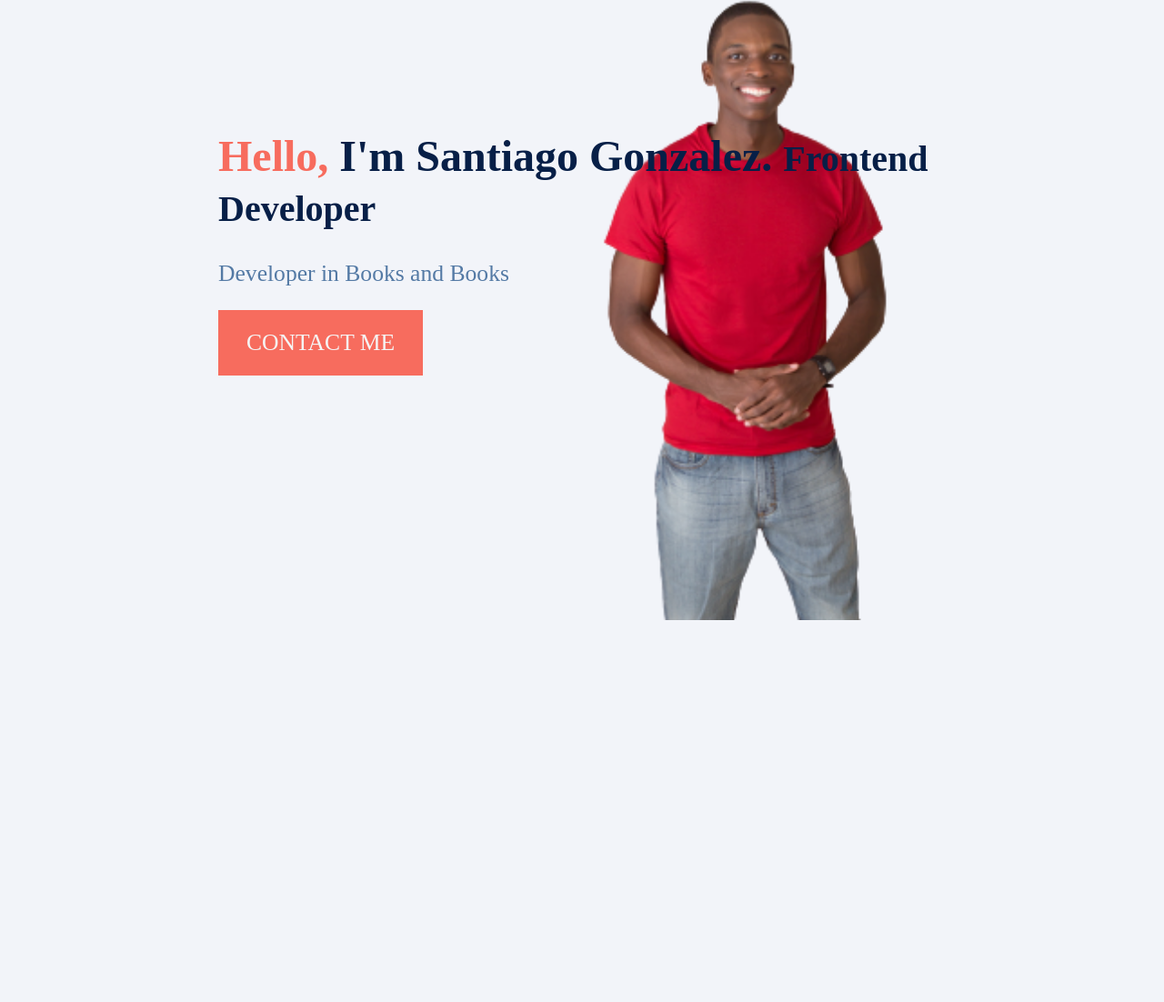
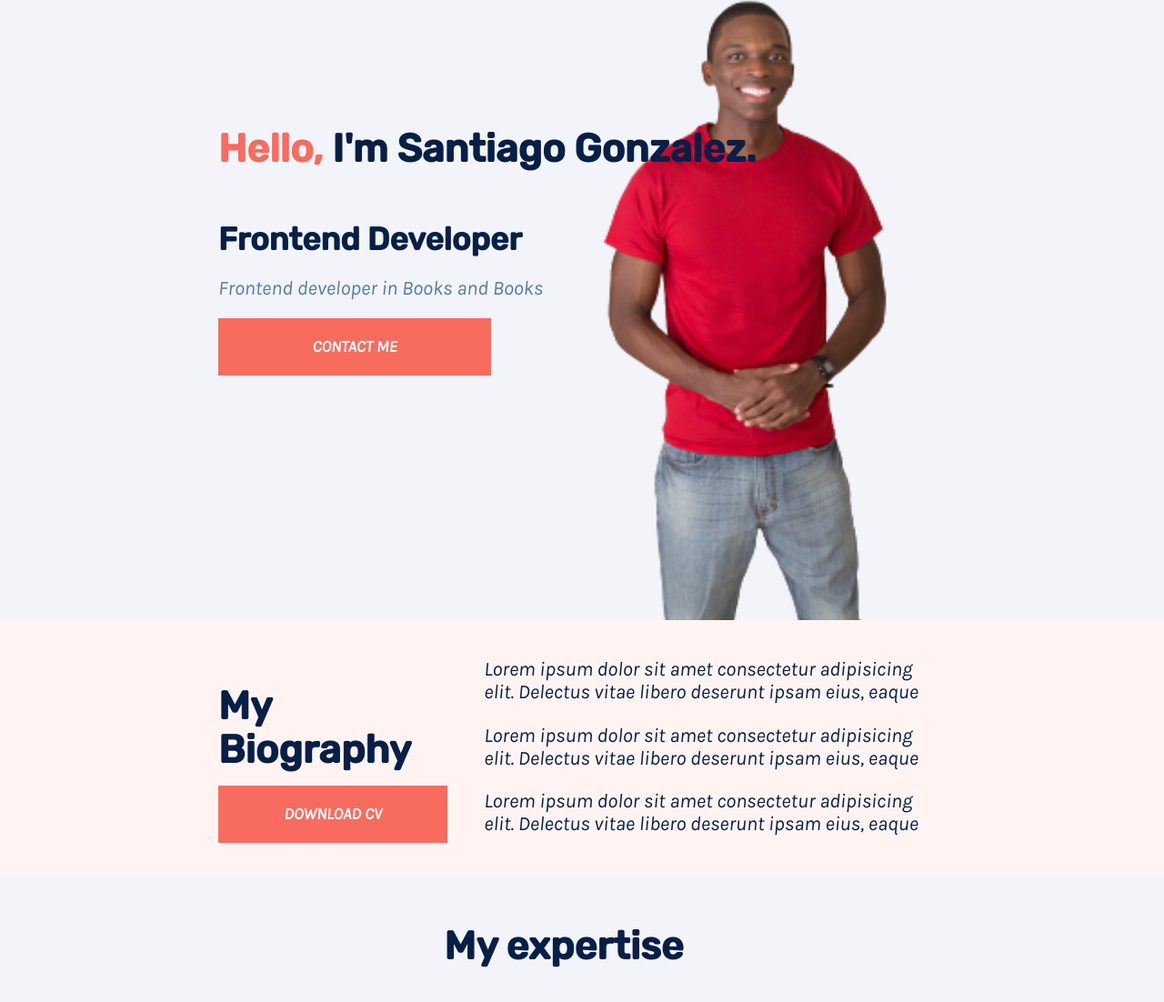
Before and after one commit to saniag081/Portafolio-layout, a plain HTML site: page index.html in a window 1280 px wide. Shown: the part 158-1260 px from the top of the page at 91% size. Before the commit the page ends 840 px from the top, so only its background shows below. Drawn offline with Linux system fonts and the light colour scheme.

Commit message:
added section biography

```diff
--- a/index.html
+++ b/index.html
@@ -4,34 +4,51 @@
 	<meta charset="UTF-8">
 	<meta http-equiv="X-UA-Compatible" content="IE=edge">
 	<meta name="viewport" content="width=device-width, initial-scale=1.0">
+	<link rel="preconnect" href="https://fonts.gstatic.com">
+	<link href="https://fonts.googleapis.com/css2?family=Karla:ital@1&family=Rubik:wght@500&display=swap" rel="stylesheet">
 	<link rel="stylesheet"href="./src/styles/main.css" />
 	<link rel="stylesheet"href="./src/styles/normalice.css" />
 	<title>Portafolio</title>
 </head>
 <body>
-	<main class="container">
-		<article class="hero">
+
+		<article class="u-sections hero">
 			<div class="container">
 				<div class="hero-content">
 					<h1 class="title">
 						<span>Hello,</span> I'm Santiago Gonzalez.
-						<strong>Frontend Developer</strong>
 					</h1>
-					<p>Developer in Books and Books</p>
+					<h2 class="title"><strong>Frontend Developer</strong></h2>
+					<p>Frontend developer in Books and Books</p>
 					<button class="u-button">Contact me</button>
 				</div>
 			</div>
 		</article>
-		<article class="biography"></article>
-		<article class="expertise">
-			<section class="expertise-sections"></section>
-			<section class="expertise-sections"></section>
-			<section class="expertise-sections"></section>
+		<article class="u-sections biography">
+			<div class="container is-short">
+				<div class="biography-titles">
+					<h2 class="title">My Biography</h2>
+					<button class="u-button">Download CV</button>
+				</div>
+				<div>
+					<p>Lorem ipsum dolor sit amet consectetur adipisicing elit. Delectus vitae libero deserunt ipsam eius, eaque</p>
+					<p>Lorem ipsum dolor sit amet consectetur adipisicing elit. Delectus vitae libero deserunt ipsam eius, eaque</p>
+					<p>Lorem ipsum dolor sit amet consectetur adipisicing elit. Delectus vitae libero deserunt ipsam eius, eaque</p>
+				</div>
+			</div>
+		</article>
+		<article class="expertise u-sections">
+			<div class="container is-column">
+					<h2 class="title">My expertise</h2>
+				<section class="expertise-sections"></section>
+				<section class="expertise-sections"></section>
+				<section class="expertise-sections"></section>
+			</div>
 		</article>
 		<article class="contact">
 			<footer></footer>
 		</article>
-	</main>
+
 	<script src="./src/js/main.js"></script>
 </body>
 </html>
--- a/src/styles/main.css
+++ b/src/styles/main.css
@@ -1,4 +1,6 @@
 :root{
+	/* brand colors */
+	--color-provincial-pink: #fff4f2;
 	/* coloers */
 	--color-primary: #f76c5e;
 	--color-primary-hilghlight: #f68e5f;
@@ -11,10 +13,10 @@
 	--bacground-primary: #f2f4f9;
 	/* font-size */
 	--font-size-base: 10px;
-	--font-size-sm: 1.2rem;
-	--font-size-md: 1.6rem;
-	--font-size-lg: 2.5rem;
-	--font-size-xl: 3rem;
+	--font-size-sm: 1.8rem;
+	--font-size-md: 2.2rem;
+	--font-size-lg: 3.5rem;
+	--font-size-xl: 4.3rem;
 }
 
 html,
@@ -22,6 +24,12 @@ body{
 	height: 100%;
 	margin: 0;
 	padding: 0;
+	font-size: var(--font-size-base);
+}
+
+h1, h2, h3 , h4, h5, h5{
+	font-family: 'Rubik', sans-serif;
+	line-height: 1.125;
 }
 
 *{
@@ -30,8 +38,9 @@ body{
 
 body{
 	background-color: var(--bacground-primary);
-	font-size: var(--font-size-base);
+	font-size: var(--font-size-md);
 	color: var(--color-font-base);
+	font-family: 'Karla', sans-serif;
 }
 
 .u-button{
@@ -39,9 +48,35 @@ body{
 	border: 1px solid transparent;
 	background-color: var(--color-primary);
 	color: var(--color-font-base-inverte);
-	font-size: var(--font-size-md);
+	font-size: var(--font-size-sm);
 	text-transform: uppercase;
 	cursor: pointer;
+	font-weight: 600;
+	max-width: 300px;
+	width: 100%;
+}
+
+.u-sections{
+	padding: 20px 30px;
+	overflow: hidden;
+}
+
+.container{
+	max-width: 800px;
+	display: flex;
+	align-items: center;
+	justify-content: flex-start;
+	margin: 0 auto;
+	min-height: 100vh;
+	height: 100%;
+}
+
+.container.is-short{
+	min-height: auto;
+}
+
+.container.is-column{
+	flex-direction: column;
 }
 
 .hero{
@@ -49,16 +84,6 @@ body{
 	background-size: 850px;
 	background-position: right 50px;
 	background-repeat: no-repeat;
-	padding: 20px 30px;
-}
-
-.hero .container{
-	max-width: 800px;
-	display: flex;
-	align-items: center;
-	justify-content: flex-start;
-	margin: 0 auto;
-	height: 100vh;
 }
 
 .hero-content{
@@ -68,10 +93,13 @@ body{
 .hero-content p{
 	color: var(--color-font-base-hightlight);
 	font-size: var(--font-size-md);
+	margin: 20px 0;
 }
 
 .title{
 	font-size: var(--font-size-xl);
+	margin-right: 40px;
+	margin-bottom: 15px;
 }
 
 .title span{
@@ -79,5 +107,37 @@ body{
 }
 
 .title strong{
+	display: inline-block;
 	font-size: var(--font-size-lg);
+	margin-top: 20px;
 }
+
+@media(max-width: 600px){
+	:root{
+		--font-size-base: 13px
+	}
+	.hero {
+		background: none;
+	}
+	.u-button{
+		width: 100%;
+	}
+}
+
+.biography{
+	background-color: var(--color-provincial-pink);
+}
+
+.biography .container{
+	justify-content: space-around;
+}
+
+.biography-titles{
+	margin-right: 40px;
+}
+
+@media(max-width: 600px){
+	.biography .container{
+		flex-direction: column;
+	}
+}
```
